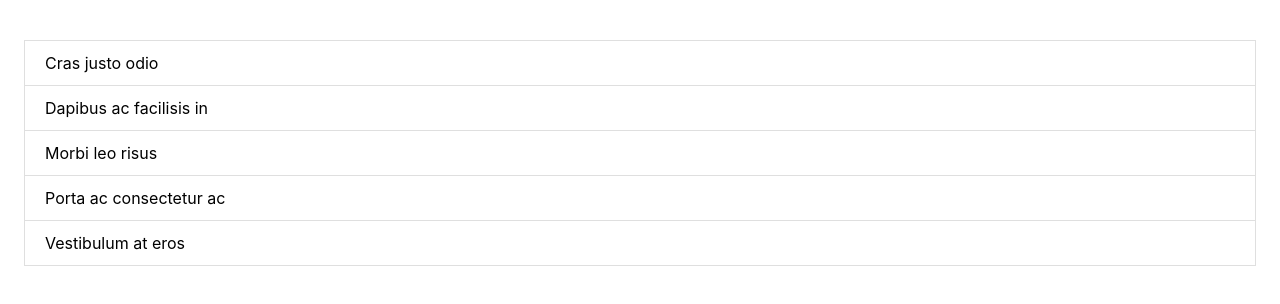
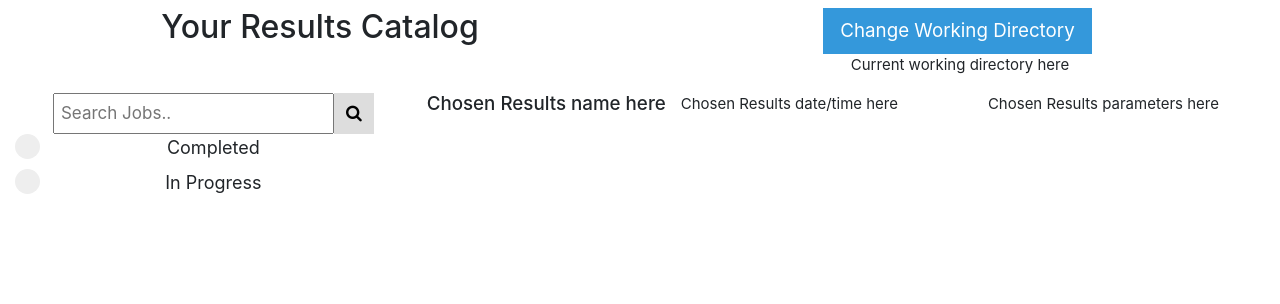
Before and after one commit to jonathanbeever/mangrove, a React (Create React App) app: page / in a window 1280 px wide. Shown: the top 304 px of the page. Built offline with nearby package versions, Linux system fonts and the light colour scheme.

Commit message:
Begin work on catalog page

```diff
--- a/package.json
+++ b/package.json
@@ -1,5 +1,5 @@
 {
-  "name": "test-app1",
+  "name": "SoundScape",
   "version": "0.1.0",
   "private": true,
   "dependencies": {
@@ -32,7 +32,7 @@
       "build/**/*",
       "node_modules/**/*"
     ],
-    "directories":{
+    "directories": {
       "buildResources": "assets"
     }
   },
--- a/public/index.html
+++ b/public/index.html
@@ -9,6 +9,8 @@
       manifest.json provides metadata used when your web app is added to the
       homescreen on Android. See https://developers.google.com/web/fundamentals/web-app-manifest/
     -->
+    <link rel="stylesheet" href="https://cdnjs.cloudflare.com/ajax/libs/bootswatch/4.0.0/flatly/bootstrap.min.css"/>
+    <link rel="stylesheet" href="https://cdnjs.cloudflare.com/ajax/libs/font-awesome/4.7.0/css/font-awesome.min.css">
     <link rel="manifest" href="%PUBLIC_URL%/manifest.json">
     <!--
       Notice the use of %PUBLIC_URL% in the tags above.
--- a/src/App.css
+++ b/src/App.css
@@ -1,5 +1,5 @@
 .App {
-  padding: 24px;
+  text-align: center;
 }
 
 .App-logo {
@@ -31,30 +31,109 @@
   }
 }
 
-.list-group {
-  display: -ms-flexbox;
-  display: flex;
-  -ms-flex-direction: column;
-  flex-direction: column;
-  padding-left: 0;
-  margin-bottom: 0;
+.container-fluid{
+  margin-top:8px;
 }
 
-.list-group-item {
-  position: relative;
-  display: block;
-  padding: 0.75rem 1.25rem;
-  margin-bottom: -1px;
-  background-color: #fff;
-  border: 1px solid rgba(0, 0, 0, 0.125);
+.btn-info{
+  margin-right: 5px;
+  border-radius: 0px;
 }
 
-.list-group-flush .list-group-item {
-  border-right: 0;
-  border-left: 0;
-  border-radius: 0;
+.btn-info:not(:disabled):not(.disabled):active:focus,.btn-info:not(:disabled):not(.disabled).active:focus,.show>.btn-info.dropdown-toggle:focus{
+  /* box-shadow:0 0 0 .2rem rgba(0,90,90,0.5) */
+  background-color: blueviolet;
+
 }
 
-.list-group-flush:first-child .list-group-item:first-child {
-  border-top: 0;
+.btn-info:hover{color:#fff;background-color:#374444;border-color:#025050}
+.btn-info:focus,.btn-info.focus{box-shadow:0 0 0 .2rem rgba(0,90,90,0.5)}
+.btn-info.disabled,.btn-info:disabled{color:#fff;background-color:rgb(72, 75, 75);border-color:#005a5a}
+.btn-info:not(:disabled):not(.disabled):active,.btn-info:not(:disabled):not(.disabled).active,.show>.btn-info.dropdown-toggle{color:#fff;background-color:#435252;border-color:#000}
+.btn-info:not(:disabled):not(.disabled):active:focus,.btn-info:not(:disabled):not(.disabled).active:focus,.show>.btn-info.dropdown-toggle:focus{box-shadow:0 0 0 .2rem rgba(0,90,90,0.5)}
+
+input[type=text] {
+  padding: 6px;
+  font-size: 17px;
 }
+
+input[type=radio] {
+
+}
+
+.search-container button {
+  padding: 8px 12px;
+  background: #ddd;
+  font-size: 17px;
+  border: none;
+  cursor: pointer;
+}
+
+.search-container button:hover {
+  background: #ccc;
+}
+
+.results-name-container {
+  text-align:left;
+}
+
+.radio-container {
+    display: block;
+    position: relative;
+    cursor: pointer;
+    font-size: 18px;
+    -webkit-user-select: none;
+    -moz-user-select: none;
+    -ms-user-select: none;
+    user-select: none;
+}
+
+/* Hide the browser's default radio button */
+.radio-container input {
+    position: absolute;
+    opacity: 0;
+    cursor: pointer;
+}
+
+/* Create a custom radio button */
+.checkmark {
+    position: absolute;
+    top: 0;
+    left: 0;
+    height: 25px;
+    width: 25px;
+    background-color: #eee;
+    border-radius: 50%;
+}
+
+/* On mouse-over, add a grey background color */
+.radio-container:hover input ~ .checkmark {
+    background-color: #ccc;
+}
+
+/* When the radio button is checked, add a blue background */
+.radio-container input:checked ~ .checkmark {
+    background-color: #2196F3;
+}
+
+/* Create the indicator (the dot/circle - hidden when not checked) */
+.checkmark:after {
+    content: "";
+    position: absolute;
+    display: none;
+}
+
+/* Show the indicator (dot/circle) when checked */
+.radio-container input:checked ~ .checkmark:after {
+    display: block;
+}
+
+/* Style the indicator (dot/circle) */
+.radio-container .checkmark:after {
+ 	top: 9px;
+	left: 9px;
+	width: 8px;
+	height: 8px;
+	border-radius: 50%;
+	background: white;
+}
--- a/src/App.js
+++ b/src/App.js
@@ -1,18 +1,13 @@
 import React, { Component } from 'react';
 import logo from './logo.svg';
 import './App.css';
+import Catalog from './components/catalog';
 
 class App extends Component {
   render() {
     return (
       <div className="App">
-        <ul class="list-group">
-          <li class="list-group-item">Cras justo odio</li>
-          <li class="list-group-item">Dapibus ac facilisis in</li>
-          <li class="list-group-item">Morbi leo risus</li>
-          <li class="list-group-item">Porta ac consectetur ac</li>
-          <li class="list-group-item">Vestibulum at eros</li>
-        </ul>
+      <Catalog />
       </div>
     );
   }
--- /dev/null
+++ b/src/components/catalog.js
@@ -0,0 +1,70 @@
+import React, { Component } from 'react';
+
+class Catalog extends Component {
+
+  constructor(props) {
+    super(props);
+
+    // Todo: add handlers here
+
+    // Todo: add state elements here
+
+  }
+
+  render() {
+    return (
+      <div className="container-fluid">
+          <div className="row">
+            <div className="col">
+              <h3>Your Results Catalog</h3>
+            </div>
+            <div className="col">
+              <button className="btn btn-lg btn-info">Change Working Directory</button>
+              <p>Current working directory here</p>
+            </div>
+          </div>
+          <div className="row">
+            <div className="col-4">
+              <div className="row">
+                <div className="col">
+                  <div class="search-container">
+                    <form action="">
+                      <input name="searchJob" type="text" placeholder="Search Jobs.." />
+                      <button type="submit"><i class="fa fa-search"></i></button>
+                    </form>
+                  </div>
+                </div>
+              </div>
+              <div className="row">
+                <div className="col">
+                  <label class="radio-container">Completed
+                    <input name="searchType" type="radio" value="Completed" />
+                    <span class="checkmark"></span>
+                  </label>
+                  <label class="radio-container">In Progress
+                    <input name="searchType" type="radio" value="In Progress" />
+                    <span class="checkmark"></span>
+                  </label>
+                </div>
+              </div>
+            </div>
+            <div className="col-8">
+              <div class="results-name-container">
+                <div className="row">
+                  <h5>Chosen Results name here</h5>
+                  <div className="col">
+                    <p>Chosen Results date/time here</p>
+                  </div>
+                  <div className="col">
+                    <p>Chosen Results parameters here</p>
+                  </div>
+                </div>
+              </div>
+            </div>
+          </div>
+        </div>
+    );
+  }
+}
+
+export default Catalog;
```
Also changed, not shown: 1 other file (tests, documents, lock files or other folders).
